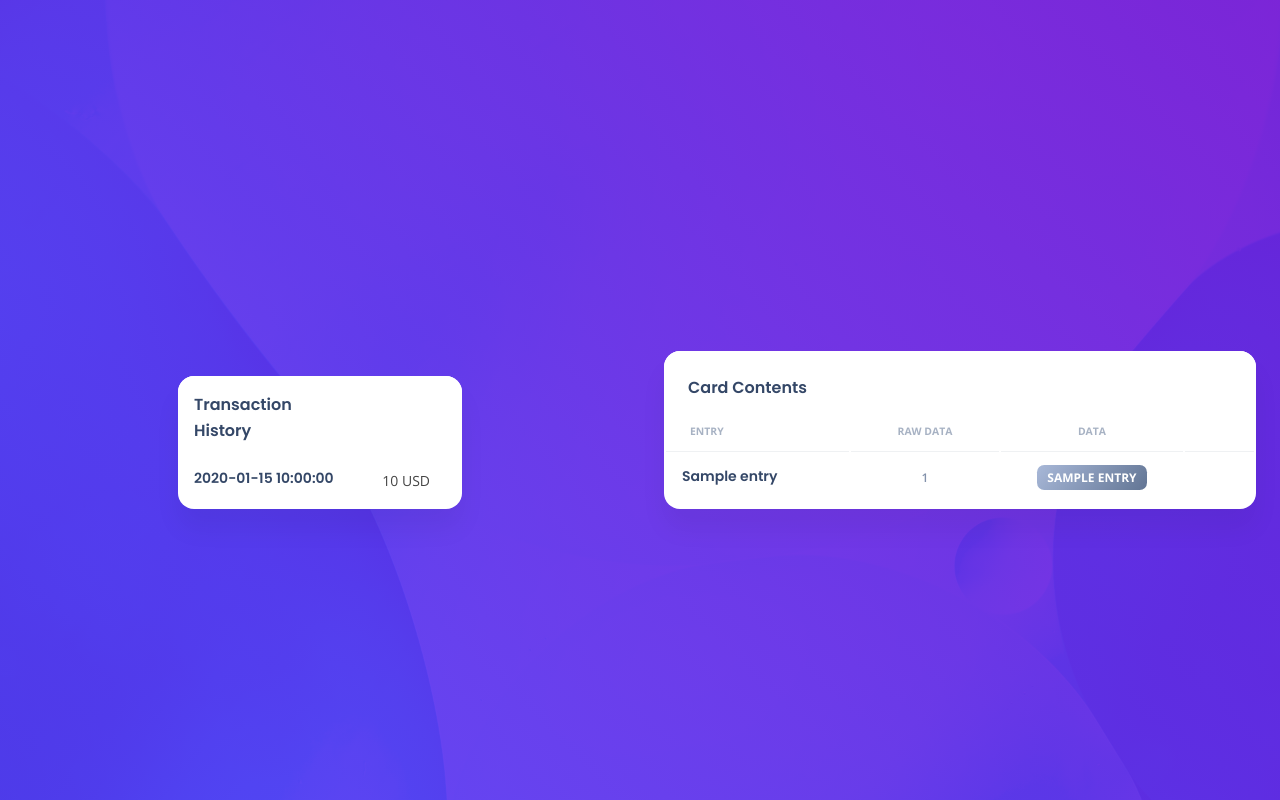
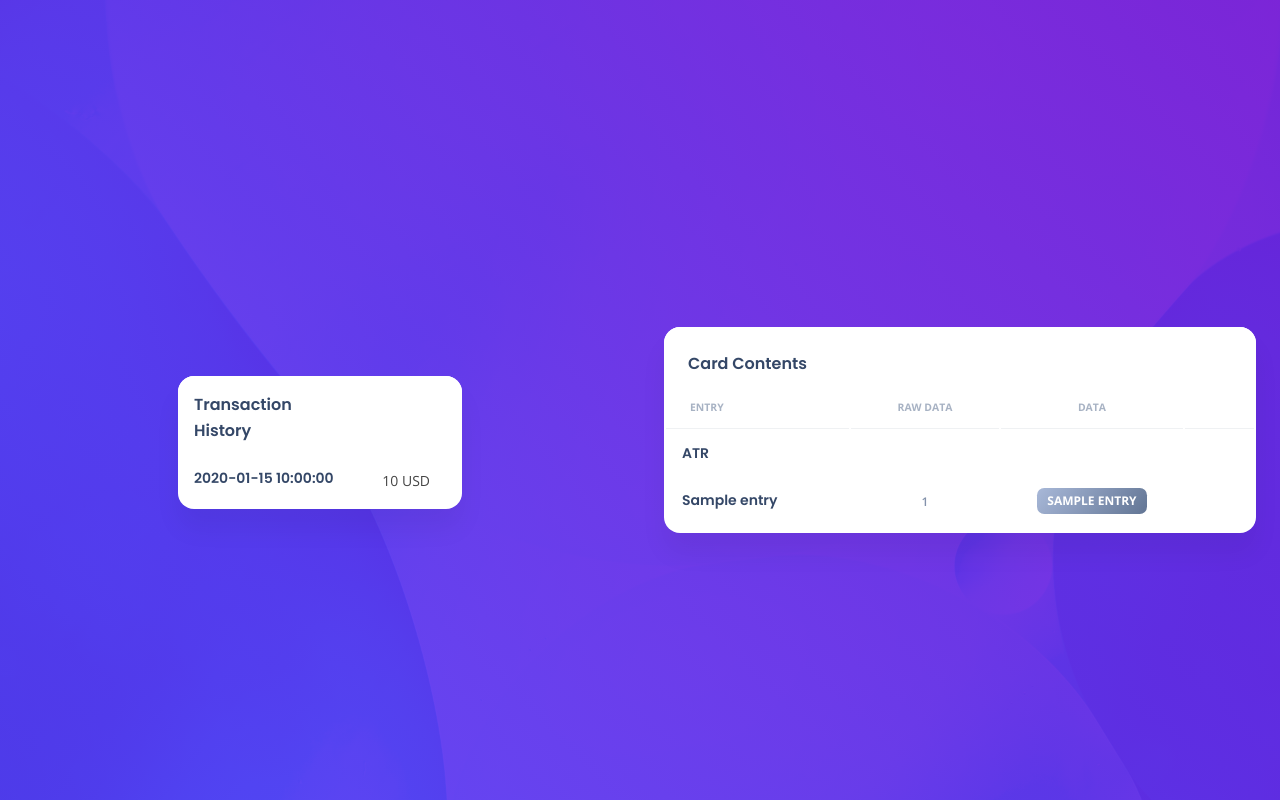
Before and after one commit to avocadoali/junction-2022, a Flask app: template web_app/app/templates/log.html in a window 1280 px wide. Run offline with Flask 2, Linux system fonts and the light colour scheme; the template is opened without the code that fills it: most values are stand-ins (such as "Sample title", 1, 10 or a date in 2020); some libraries are stand-ins or nearby versions.

Commit message:
template chagnes

```diff
--- a/web_app/app/templates/log.html
+++ b/web_app/app/templates/log.html
@@ -3,6 +3,8 @@
   <section id="hero" class="d-flex align-items-center">
 
     <div class="container-fluid" data-aos="fade-up">
+
+
   <div class="row justify-content-center">
         <div class="col-xl-6 align-items-center">
          <div class="card h-100">
@@ -54,6 +56,25 @@
                     </tr>
                   </thead>
 
+                  <tbody>
+                    <tr>
+                      <td>
+                        <div class="d-flex px-2 py-1">
+                          <div class="align-middle column justify-content-center">
+                            <h6 class="mb-0 text-sm">ATR</h6>
+                          </div>
+                        </div>
+                      </td>
+
+                      <td class="align-middle text-center text-sm">
+                        <span class="text-secondary text-xs font-weight-bold">{{data_at["atr"]}}</span>
+                      </td>
+
+                      <td class="align-middle text-center">
+                        <span class="badge badge-sm bg-gradient-secondary">{{data_at["atrID"][data_at["atr"]][0]}}</span>
+                      </td>
+                    </tr>
+              </tbody>
 
 
                 {%for entry in data_list%}
```
Also changed, not shown: web_app/app/main.py (+7 -19 lines).
